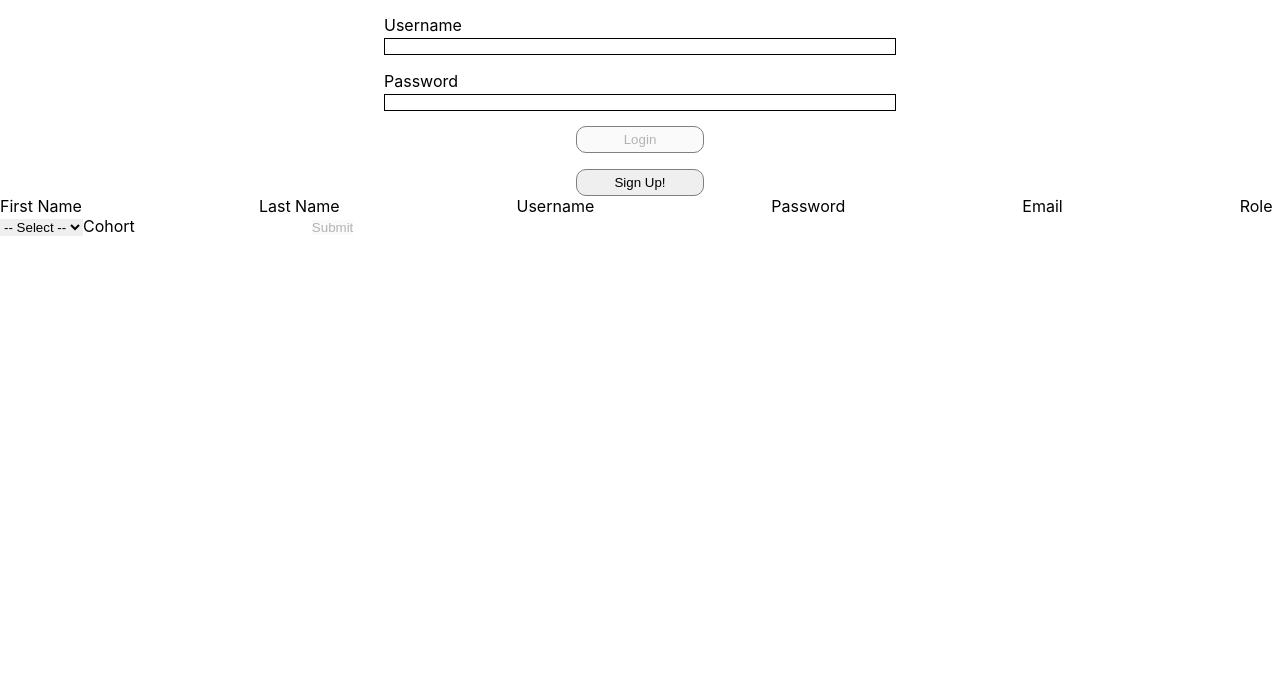
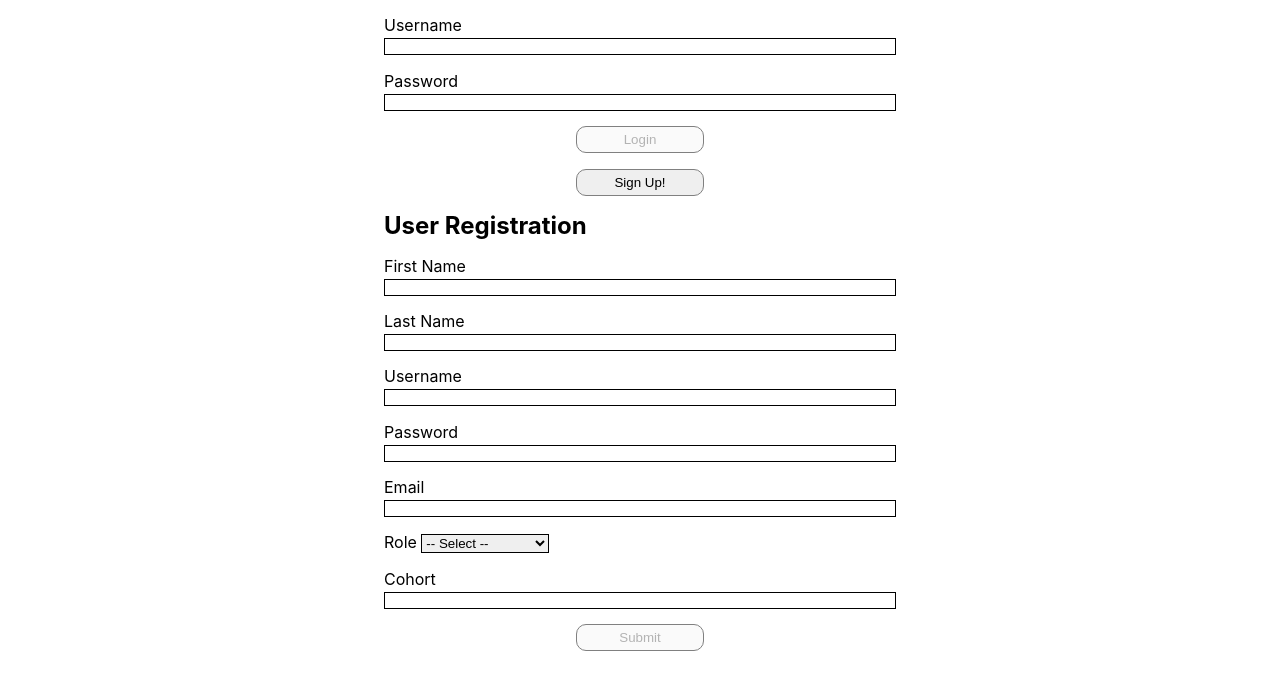
Before and after one commit to bw-dev-desk-queue-3/fe, a React (Create React App) app: page / in a window 1280 px wide. Shown: the top 690 px of the page. Built offline with nearby package versions, Linux system fonts and the light colour scheme.

Commit message:
remove redundant id's and htmlFor from Registration form and added styles

```diff
--- a/src/App.css
+++ b/src/App.css
@@ -6,23 +6,30 @@
   max-width: 100%;
 }
 
-.login {
+.login, .register {
   display: flex;
   flex-direction: column;
   width: 40%;
   margin: 0 auto;
 }
 
-.login > * {
+.login > *, .register > * {
   margin-top: 3%;
 }
 
-.login input, .login textarea {
+.login input, .login textarea,
+.register input, .register textarea {
   width: 100%;
   border: 1px solid black;
 }
 
-.login button {
+.register select {
+  width: 25%;
+  border: 1px solid black;
+}
+
+.login button,
+.register button {
   border: 1px solid grey;
   border-radius: 10px;
   padding: 1%;
--- a/src/components/Register.js
+++ b/src/components/Register.js
@@ -123,12 +123,13 @@ const Register = props => {
 
     /***************************** JSX *****************************/
     return (
-        <form onSubmit={onSubmit}>
+        <form className="register" onSubmit={onSubmit}>
+
+            <h2>User Registration</h2>
 
             {/* Text input for First Name */}
-            <label htmlFor="fname">First Name
+            <label>First Name
                 <input
-                    id="fname"
                     name="fname"
                     type="text"
                     value={formValues.fname}
@@ -138,9 +139,8 @@ const Register = props => {
             </label>
 
             {/* Text input for Last Name */}
-            <label htmlFor="lname">Last Name
+            <label>Last Name
                 <input
-                    id="lname"
                     name="lname"
                     type="text"
                     value={formValues.lname}
@@ -150,9 +150,8 @@ const Register = props => {
             </label>
 
             {/* Text input for Username */}
-            <label htmlFor="username">Username
+            <label>Username
                 <input
-                    id="username"
                     name="username"
                     type="text"
                     value={formValues.username}
@@ -162,9 +161,8 @@ const Register = props => {
             </label>
 
             {/* Text input for Password */}
-            <label htmlFor="password">Password
+            <label>Password
                 <input
-                    id="password"
                     name="password"
                     type="password"
                     value={formValues.password}
@@ -174,9 +172,8 @@ const Register = props => {
             </label>
 
             {/* Text input for Email */}
-            <label htmlFor="email">Email
+            <label>Email
                 <input
-                    id="email"
                     name="email"
                     type="text"
                     value={formValues.email}
@@ -186,9 +183,8 @@ const Register = props => {
             </label>
 
             {/* Student/Teacher Dropdown */}
-            <label htmlFor="role">Role
+            <label>Role&nbsp;
                 <select
-                    id="role"
                     name="role"
                     value={formValues.role}
                     onChange={onInputChange}
@@ -201,9 +197,8 @@ const Register = props => {
             </label>
 
             {/* Text input for Cohort */}
-            <label htmlFor="cohort">Cohort
+            <label>Cohort
                 <input
-                    id="cohort"
                     name="cohort"
                     type="text"
                     value={formValues.cohort}
```
